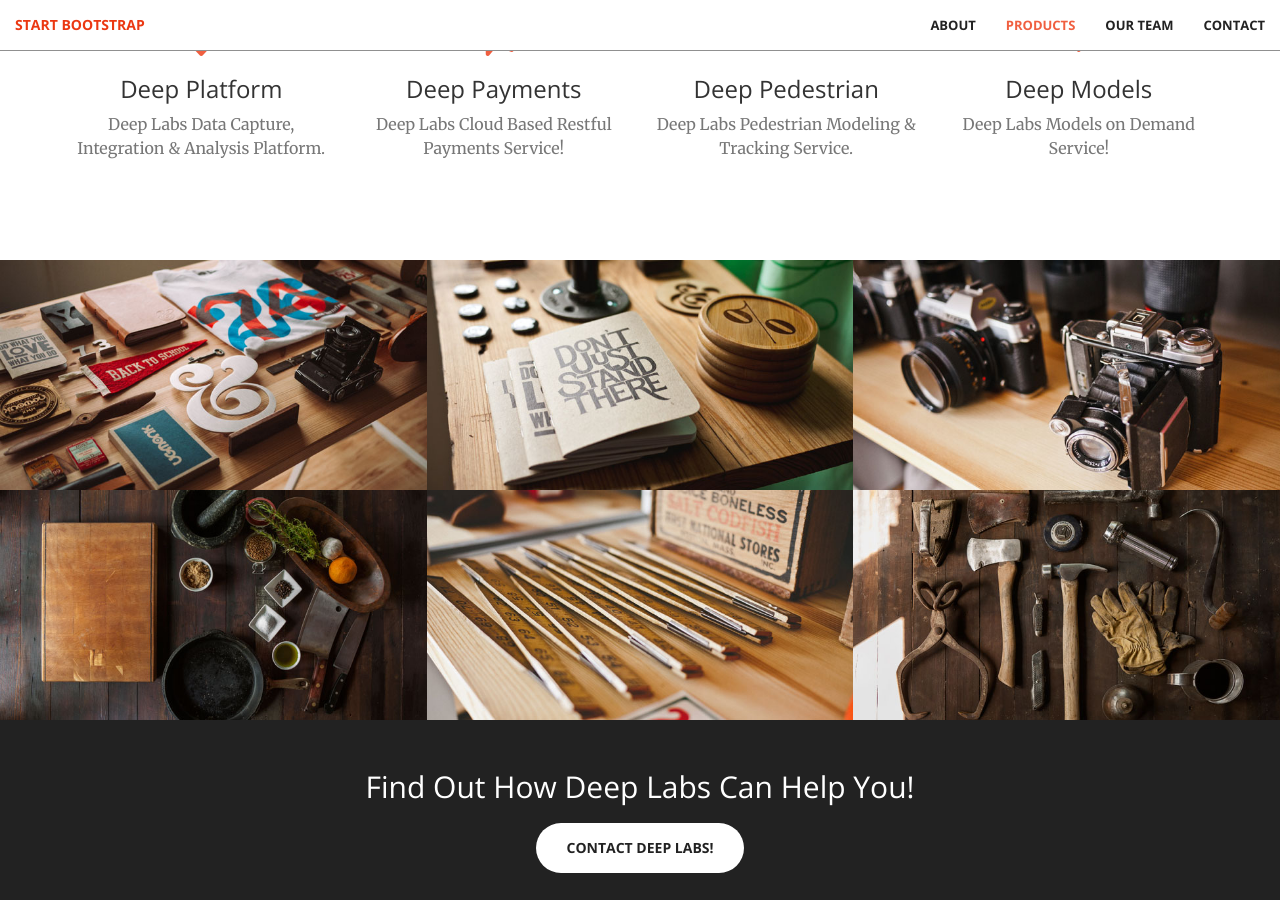
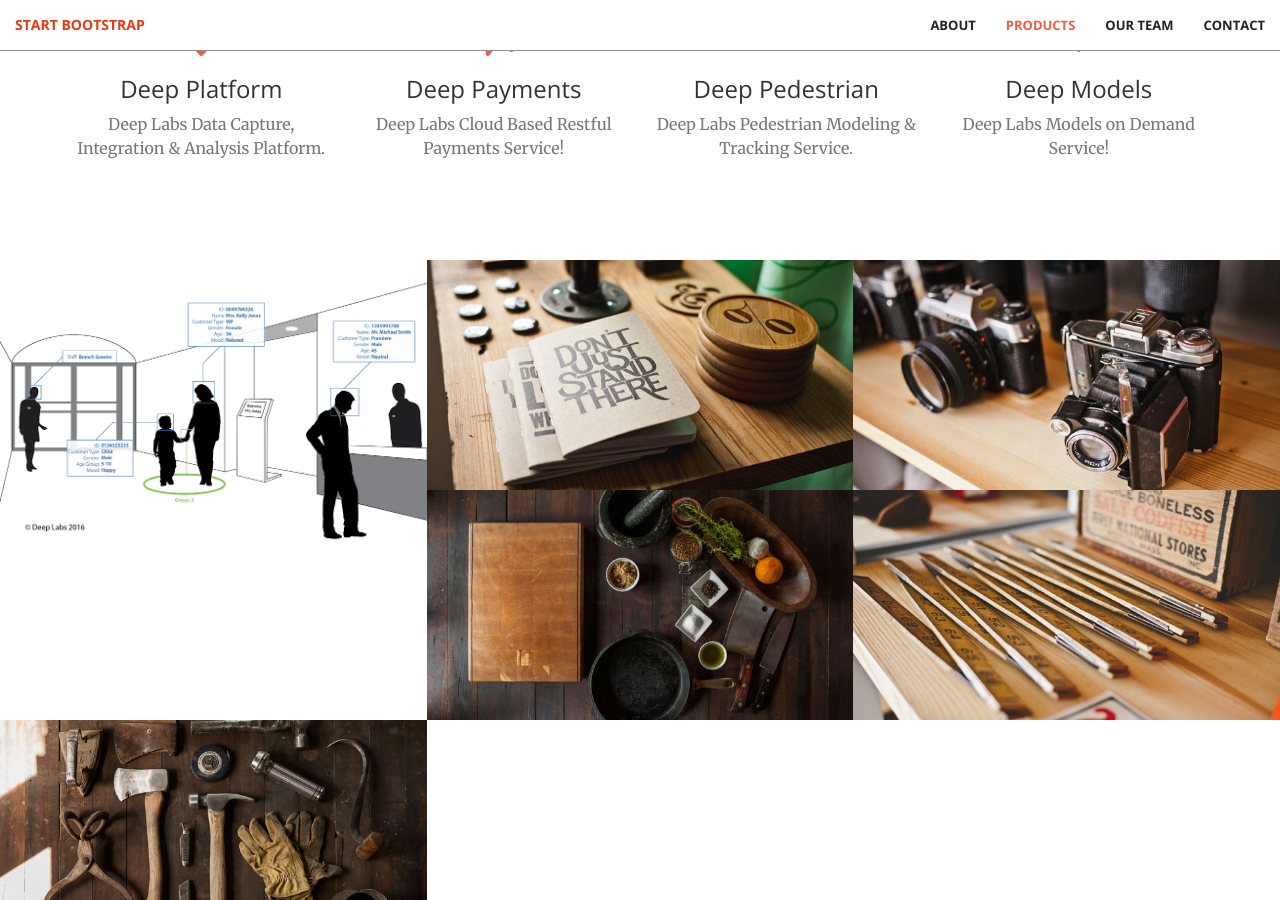
Before and after one commit to CzechJiri/test, a Jekyll site: the page built from index.html, in a window 1280 px wide and 900 px high, scrolled down 1466 px. Built offline with Jekyll 4.4.1, drawn with Linux system fonts in a browser that asks for light colours.

Commit message:
Update portfolio.html

```diff
--- a/_includes/portfolio.html
+++ b/_includes/portfolio.html
@@ -3,7 +3,7 @@
         <div class="row no-gutter">
             <div class="col-lg-4 col-sm-6">
                 <a href="#" class="portfolio-box">
-                    <img src="img/portfolio/1.jpg" class="img-responsive" alt="">
+                    <img src="img/portfolio/branch@2x.png" class="img-responsive" alt="">
                     <div class="portfolio-box-caption">
                         <div class="portfolio-box-caption-content">
                             <div class="project-category text-faded">
```
